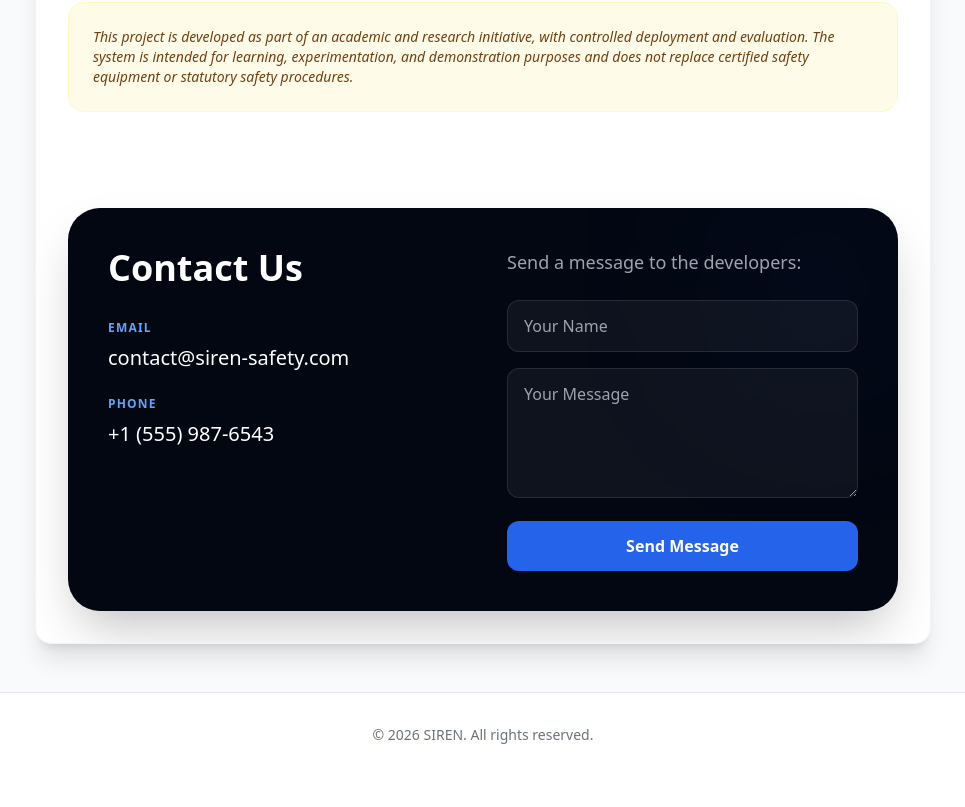
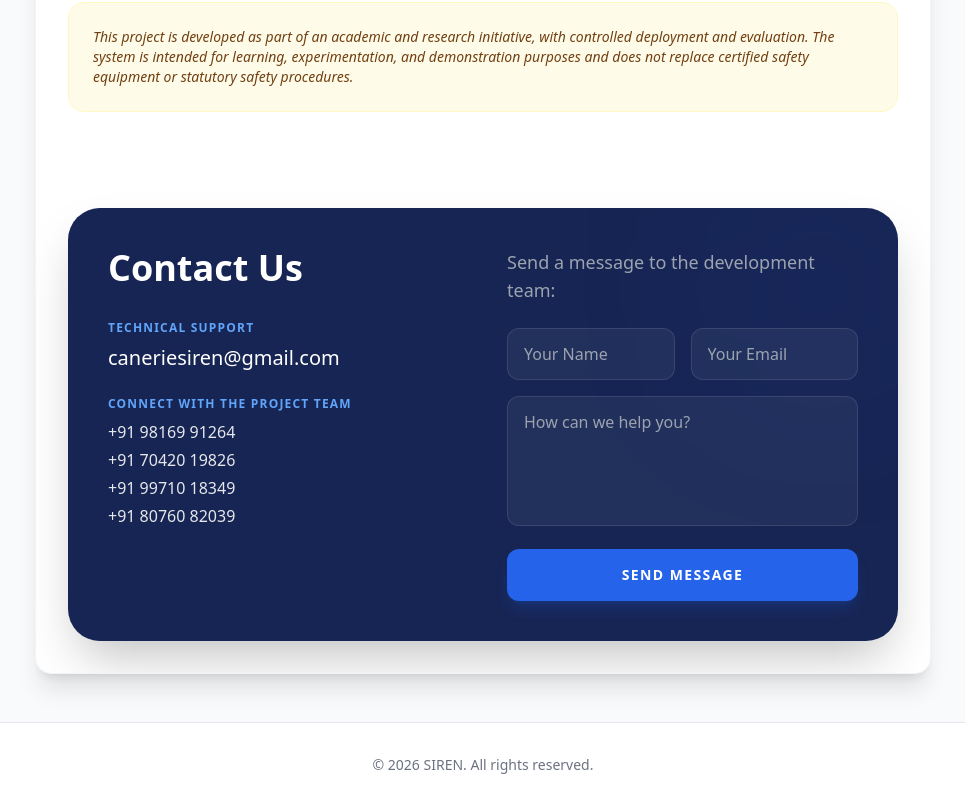
Before and after one commit to ChiefBush/SIREN, a React (Create React App) app in the folder CODE/: page /about in a window 1280 px wide. Shown: the part 2035-2842 px from the top of the page, without its empty margins (157-1122 px from the left). Before the commit the page ends 2812 px from the top, so only its background shows below. Built offline with nearby package versions, Linux system fonts and the light colour scheme; no server answers.

Commit message:
thode thode bahut saare rang badal diye

```diff
--- a/CODE/package.json
+++ b/CODE/package.json
@@ -10,6 +10,7 @@
     "eject": "react-scripts eject"
   },
   "dependencies": {
+    "@emailjs/browser": "^4.4.1",
     "@supabase/supabase-js": "^2.38.4",
     "react": "^18.2.0",
     "react-dom": "^18.2.0",
--- a/CODE/src/pages/AboutUs.jsx
+++ b/CODE/src/pages/AboutUs.jsx
@@ -1,4 +1,4 @@
-import React from 'react';
+import React, { useState } from 'react';
 import FooterPageLayout from '../components/FooterPageLayout';
 import d1 from '../images/d1.png';
 import d2 from '../images/d2.png';
@@ -9,6 +9,55 @@ import m2 from '../images/m2.png';
 import m3 from '../images/m3.png';
 
 const AboutUs = () => {
+    const [formData, setFormData] = useState({
+        from_name: '',
+        reply_to: '',
+        message: ''
+    });
+    const [submitStatus, setSubmitStatus] = useState('idle'); // idle, sending, success, error
+
+    const handleFormChange = (e) => {
+        setFormData({
+            ...formData,
+            [e.target.name]: e.target.value
+        });
+    };
+
+    const handleContactSubmit = async (e) => {
+        e.preventDefault();
+        setSubmitStatus('sending');
+
+        const { from_name, reply_to, message } = formData;
+
+        try {
+            // Using FormSubmit.co - A zero-key SMTP proxy
+            // No API keys required. First submission needs confirmation in the target inbox.
+            const response = await fetch("https://formsubmit.co/ajax/caneriesiren@gmail.com", {
+                method: "POST",
+                headers: {
+                    "Content-Type": "application/json",
+                    "Accept": "application/json"
+                },
+                body: JSON.stringify({
+                    name: from_name,
+                    email: reply_to,
+                    message: message,
+                    _subject: `SIREN Contact: ${from_name}`,
+                    _template: "table" // Makes the email look professional
+                })
+            });
+
+            if (response.ok) {
+                setSubmitStatus('success');
+                setFormData({ from_name: '', reply_to: '', message: '' });
+            } else {
+                setSubmitStatus('error');
+            }
+        } catch (error) {
+            console.error('[SMTP] Submission error:', error);
+            setSubmitStatus('error');
+        }
+    };
     const TeamMember = ({ name, role, image }) => (
         <div className="flex flex-col items-center p-4 bg-white rounded-2xl shadow-sm border border-gray-50 hover:shadow-md transition-shadow group">
             <div className="w-32 h-32 rounded-3xl mb-4 overflow-hidden border-2 border-transparent group-hover:border-blue-200 transition-all">
@@ -131,7 +180,7 @@ const AboutUs = () => {
                 </section>
 
                 {/* Contact Section */}
-                <section className="bg-gray-950 text-white p-10 rounded-[32px] shadow-2xl overflow-hidden relative">
+                <section className="bg-blue-950 text-white p-10 rounded-[32px] shadow-2xl overflow-hidden relative">
                     <div className="absolute top-0 right-0 p-20 bg-blue-600/10 blur-[100px] rounded-full"></div>
 
                     <div className="relative z-10 grid grid-cols-1 lg:grid-cols-2 gap-12">
@@ -139,32 +188,102 @@ const AboutUs = () => {
                             <h2 className="text-4xl font-black mb-8">Contact Us</h2>
                             <div className="space-y-6">
                                 <div>
-                                    <p className="text-blue-400 uppercase tracking-widest text-xs font-black mb-2">Email</p>
-                                    <p className="text-xl">contact@siren-safety.com</p>
+                                    <p className="text-blue-400 uppercase tracking-widest text-xs font-black mb-2">Technical Support</p>
+                                    <p className="text-xl">caneriesiren@gmail.com</p>
                                 </div>
                                 <div>
-                                    <p className="text-blue-400 uppercase tracking-widest text-xs font-black mb-2">Phone</p>
-                                    <p className="text-xl">+1 (555) 987-6543</p>
+                                    <p className="text-blue-400 uppercase tracking-widest text-xs font-black mb-2">Connect with the Project Team</p>
+                                    <div className="flex flex-col space-y-1">
+                                        <p className="text-base font-normal text-gray-200">+91 98169 91264</p>
+                                        <p className="text-base font-normal text-gray-200">+91 70420 19826</p>
+                                        <p className="text-base font-normal text-gray-200">+91 99710 18349</p>
+                                        <p className="text-base font-normal text-gray-200">+91 80760 82039</p>
+                                    </div>
                                 </div>
                             </div>
                         </div>
 
                         <div>
-                            <p className="text-lg text-gray-400 mb-6">Send a message to the developers:</p>
-                            <form className="space-y-4" onSubmit={(e) => e.preventDefault()}>
+                            <p className="text-lg text-gray-400 mb-6">Send a message to the development team:</p>
+                            <form className="space-y-4" onSubmit={handleContactSubmit}>
+                                {submitStatus === 'success' ? (
+                                    <div className="bg-green-500/20 border border-green-500/50 p-6 rounded-2xl text-center">
+                                        <div className="w-12 h-12 bg-green-500 rounded-full flex items-center justify-center mx-auto mb-4">
+                                            <svg className="w-6 h-6 text-white" fill="none" stroke="currentColor" viewBox="0 0 24 24">
+                                                <path strokeLinecap="round" strokeLinejoin="round" strokeWidth={2} d="M5 13l4 4L19 7" />
+                                            </svg>
+                                        </div>
+                                        <h4 className="text-xl font-bold mb-2">Message Sent!</h4>
+                                        <p className="text-sm text-gray-300">Thank you for reaching out. We will get back to you soon.</p>
+                                        <button
+                                            type="button"
+                                            onClick={() => setSubmitStatus('idle')}
+                                            className="mt-4 text-sm text-blue-400 font-bold hover:underline"
+                                        >
+                                            Send another message
+                                        </button>
+                                    </div>
+                                ) : (
+                                    <>
+                                        <div className="grid grid-cols-1 md:grid-cols-2 gap-4">
                                             <input
                                                 type="text"
+                                                name="from_name"
+                                                required
                                                 placeholder="Your Name"
+                                                value={formData.from_name}
+                                                onChange={handleFormChange}
                                                 className="w-full bg-white/5 border border-white/10 rounded-xl px-4 py-3 focus:outline-none focus:ring-2 focus:ring-blue-600 transition-all"
                                             />
+                                            <input
+                                                type="email"
+                                                name="reply_to"
+                                                required
+                                                placeholder="Your Email"
+                                                value={formData.reply_to}
+                                                onChange={handleFormChange}
+                                                className="w-full bg-white/5 border border-white/10 rounded-xl px-4 py-3 focus:outline-none focus:ring-2 focus:ring-blue-600 transition-all"
+                                            />
+                                        </div>
                                         <textarea
-                                    placeholder="Your Message"
+                                            name="message"
+                                            required
+                                            placeholder="How can we help you?"
                                             rows="4"
-                                    className="w-full bg-white/5 border border-white/10 rounded-xl px-4 py-3 focus:outline-none focus:ring-2 focus:ring-blue-600 transition-all"
+                                            value={formData.message}
+                                            onChange={handleFormChange}
+                                            className="w-full bg-white/5 border border-white/10 rounded-xl px-4 py-3 focus:outline-none focus:ring-2 focus:ring-blue-600 transition-all resize-none"
                                         ></textarea>
-                                <button className="w-full bg-blue-600 hover:bg-blue-700 text-white font-bold py-3 rounded-xl transition-all active:scale-[0.98]">
-                                    Send Message
+
+                                        {submitStatus === 'error' && (
+                                            <div className="bg-red-500/10 border border-red-500/20 p-3 rounded-lg">
+                                                <p className="text-red-400 text-xs font-bold uppercase tracking-widest mb-1">Configuration Required</p>
+                                                <p className="text-red-300 text-[10px] leading-tight opacity-80">
+                                                    You need to replace the placeholders in your <b>.env</b> file with actual keys from your EmailJS dashboard,
+                                                    then restart the application to enable SMTP sending.
+                                                </p>
+                                            </div>
+                                        )}
+
+                                        <button
+                                            type="submit"
+                                            disabled={submitStatus === 'sending'}
+                                            className={`w-full bg-blue-600 hover:bg-blue-700 text-white font-black py-4 rounded-xl transition-all active:scale-[0.98] shadow-lg shadow-blue-600/20 uppercase tracking-widest text-sm flex items-center justify-center space-x-2 ${submitStatus === 'sending' ? 'opacity-50 cursor-not-allowed' : ''}`}
+                                        >
+                                            {submitStatus === 'sending' ? (
+                                                <>
+                                                    <svg className="animate-spin h-5 w-5 text-white" xmlns="http://www.w3.org/2000/svg" fill="none" viewBox="0 0 24 24">
+                                                        <circle className="opacity-25" cx="12" cy="12" r="10" stroke="currentColor" strokeWidth="4"></circle>
+                                                        <path className="opacity-75" fill="currentColor" d="M4 12a8 8 0 018-8V0C5.373 0 0 5.373 0 12h4zm2 5.291A7.962 7.962 0 014 12H0c0 3.042 1.135 5.824 3 7.938l3-2.647z"></path>
+                                                    </svg>
+                                                    <span>Sending...</span>
+                                                </>
+                                            ) : (
+                                                <span>Send Message</span>
+                                            )}
                                         </button>
+                                    </>
+                                )}
                             </form>
                         </div>
                     </div>
--- a/CODE/src/pages/LegalDisclosure.jsx
+++ b/CODE/src/pages/LegalDisclosure.jsx
@@ -67,7 +67,7 @@ const LegalDisclosure = () => (
             <p>This legal disclosure may be updated or modified at any time without prior notice to reflect changes in functionality, scope, or regulatory considerations. Continued use of the application after updates constitutes acceptance of the revised disclosure.</p>
         </section>
 
-        <section className="bg-gray-950 text-white p-8 rounded-2xl text-center">
+        <section className="bg-blue-950 text-white p-8 rounded-2xl text-center">
             <h3 className="text-xl font-bold mb-4 mt-0">Contact</h3>
             <p className="text-gray-300">For questions related to legal, compliance, or usage concerns, please contact the project administrators through the official communication channels provided on this website.</p>
         </section>
--- a/CODE/src/pages/MinerDashboard.jsx
+++ b/CODE/src/pages/MinerDashboard.jsx
@@ -377,7 +377,7 @@ function MinerDashboard({ onLogout, userId, isReadOnly = false, isAdminView = fa
             </div>
 
             {/* Charts Section */}
-            <DashboardCharts userId={userId || user?.id} userEmail={userProfile?.email} />
+            <DashboardCharts userId={userId || user?.id} userEmail={userProfile?.email} stacked={embedded} />
           </div>
         )}
 
@@ -462,7 +462,7 @@ function MinerDashboard({ onLogout, userId, isReadOnly = false, isAdminView = fa
                   </svg>
                 </button>
               )}
-              <h1 className="text-2xl font-black text-gray-900 tracking-tighter uppercase">Miner Dashboard</h1>
+              <h1 className="text-2xl font-bold text-gray-900">Miner Dashboard</h1>
               {isReadOnly && (
                 <div className="px-3 py-1 bg-blue-50 text-blue-600 rounded-full text-[10px] font-black uppercase tracking-widest border border-blue-100">
                   Read-Only Monitor
--- a/CODE/src/pages/MinerLogs.jsx
+++ b/CODE/src/pages/MinerLogs.jsx
@@ -78,7 +78,7 @@ function MinerLogs() {
     <div className="flex flex-col h-[calc(100vh-180px)] space-y-4">
       <div className="flex-shrink-0">
         <h2 className="text-3xl font-black text-gray-900 tracking-tighter uppercase">Miner Monitoring</h2>
-        <p className="text-gray-500 font-medium text-sm">Real-time supervision and health telemetry</p>
+        <p className="text-gray-500 font-medium text-sm">Real-time supervision and health stats</p>
       </div>
 
       <div className="flex flex-1 overflow-hidden space-x-6">
@@ -145,7 +145,7 @@ function MinerLogs() {
           {selectedMinerId ? (
             <div className="h-full flex flex-col">
               <div className="p-4 border-b border-gray-100 bg-blue-600 flex items-center justify-between">
-                <h3 className="font-bold text-white uppercase text-xs tracking-widest">Detailed Telemetry</h3>
+                <h3 className="font-bold text-white uppercase text-xs tracking-widest">Detailed Stats</h3>
                 <div className="flex items-center space-x-2">
                   <span className="w-2 h-2 bg-green-400 rounded-full animate-pulse"></span>
                   <span className="text-[10px] text-blue-100 font-bold uppercase tracking-widest">Live Monitor</span>
--- a/CODE/src/pages/PrivacyPolicy.jsx
+++ b/CODE/src/pages/PrivacyPolicy.jsx
@@ -75,8 +75,7 @@ const PrivacyPolicy = () => (
                 </ul>
             </div>
             <div>
-                <h3 className="text-xl font-bold text-gray-900 mb-3 uppercase tracking-wider text-sm">Children’s Data</h3>
-                <p>This system is not intended for use by individuals under 18. No data relating to children is knowingly collected.</p>
+
             </div>
         </section>
 
@@ -85,7 +84,7 @@ const PrivacyPolicy = () => (
             <p>Integrated platforms for storage or analytics operate under their own privacy policies. The project team is not responsible for independent practices of third parties.</p>
         </section>
 
-        <section className="bg-gray-950 text-white p-8 rounded-2xl text-center">
+        <section className="bg-blue-950 text-white p-8 rounded-2xl text-center">
             <h3 className="text-xl font-bold mb-4 mt-0">Privacy Contact</h3>
             <p className="text-gray-300">For questions, concerns, or requests related to this Privacy Policy or data handling practices, please contact the project administrators.</p>
         </section>
--- a/CODE/src/pages/TermsConditions.jsx
+++ b/CODE/src/pages/TermsConditions.jsx
@@ -81,7 +81,7 @@ const TermsConditions = () => (
             <p>These Terms may be updated periodically to reflect system changes or operational requirements. Continued use of the system after updates constitutes acceptance of the revised Terms.</p>
         </section>
 
-        <section className="bg-gray-950 text-white p-8 rounded-2xl text-center">
+        <section className="bg-blue-950 text-white p-8 rounded-2xl text-center">
             <h3 className="text-xl font-bold mb-4 mt-0 uppercase tracking-wider text-sm">Contact</h3>
             <p className="text-gray-300">For questions or concerns related to these Terms and Conditions, please contact the project administrators using the contact information provided on this website.</p>
         </section>
```
Also changed, not shown: CODE/src/components/DashboardCharts.jsx (+10 -7 lines), CODE/src/index.css (+18 -4 lines), CODE/src/pages/LandingPage.jsx (+39 -23 lines), 1 other file (tests, documents, lock files or other folders). Lines whose indentation alone changed are shown as unchanged.
